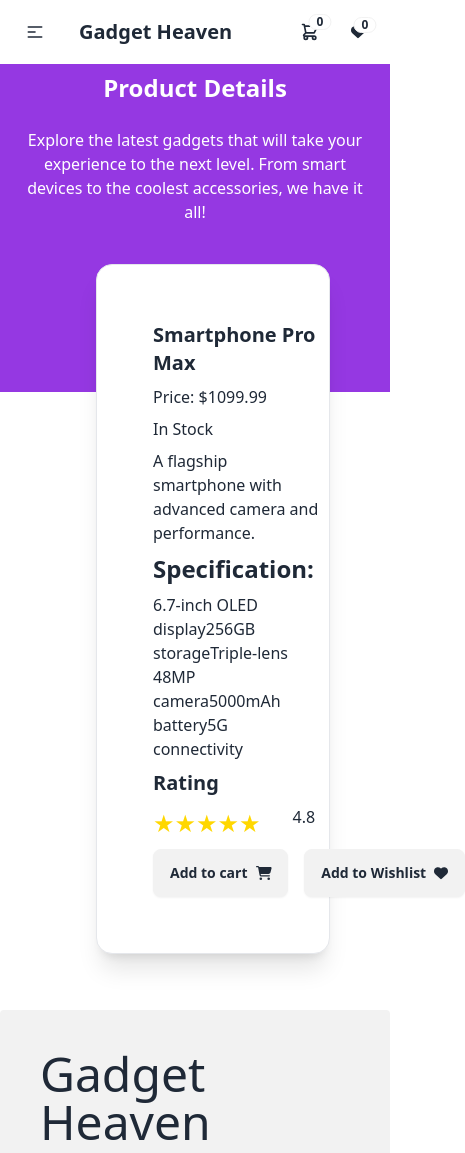
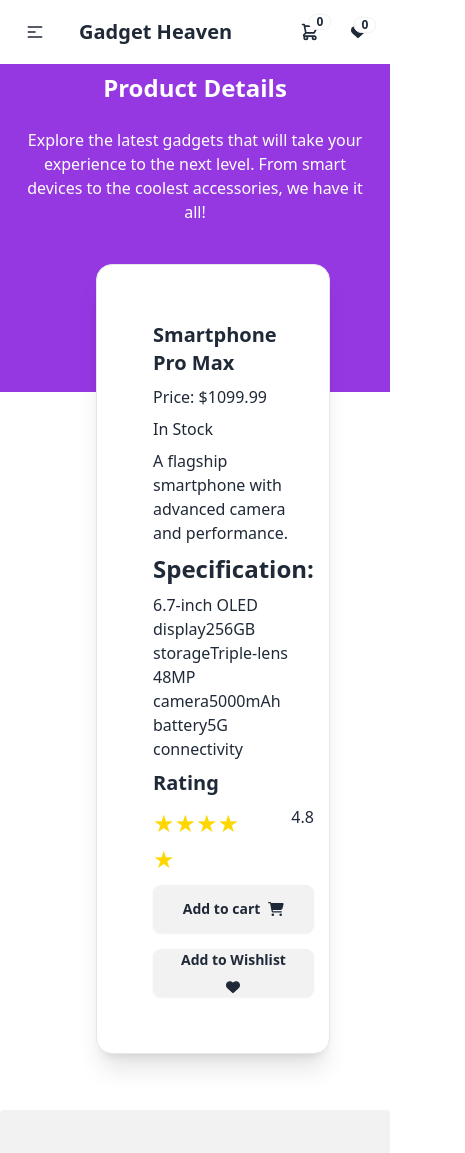
Before and after one commit to programming-hero-web-course-4/b10a8-gadget-heaven-gr99murad, a React (Vite) app: page /productdetails/1 in a window 390 px wide. Shown: the top 1153 px of the page, 465 px wide, since content can reach past the window. Built offline with nearby package versions, Linux system fonts and the light colour scheme; grey boxes are pictures that could not be loaded.

Commit message:
Responsive update

```diff
--- a/src/Components/ProductDetails.jsx
+++ b/src/Components/ProductDetails.jsx
@@ -106,7 +106,7 @@
           <p>{product.rating}</p>
          </div>
 
-        <div className="flex gap-4">
+        <div className="flex gap-4 flex-col md:flex-row ">
         <button onClick={addToCart} className="btn">
           Add to cart <FontAwesomeIcon icon={faShoppingCart}></FontAwesomeIcon>
         </button>
```
